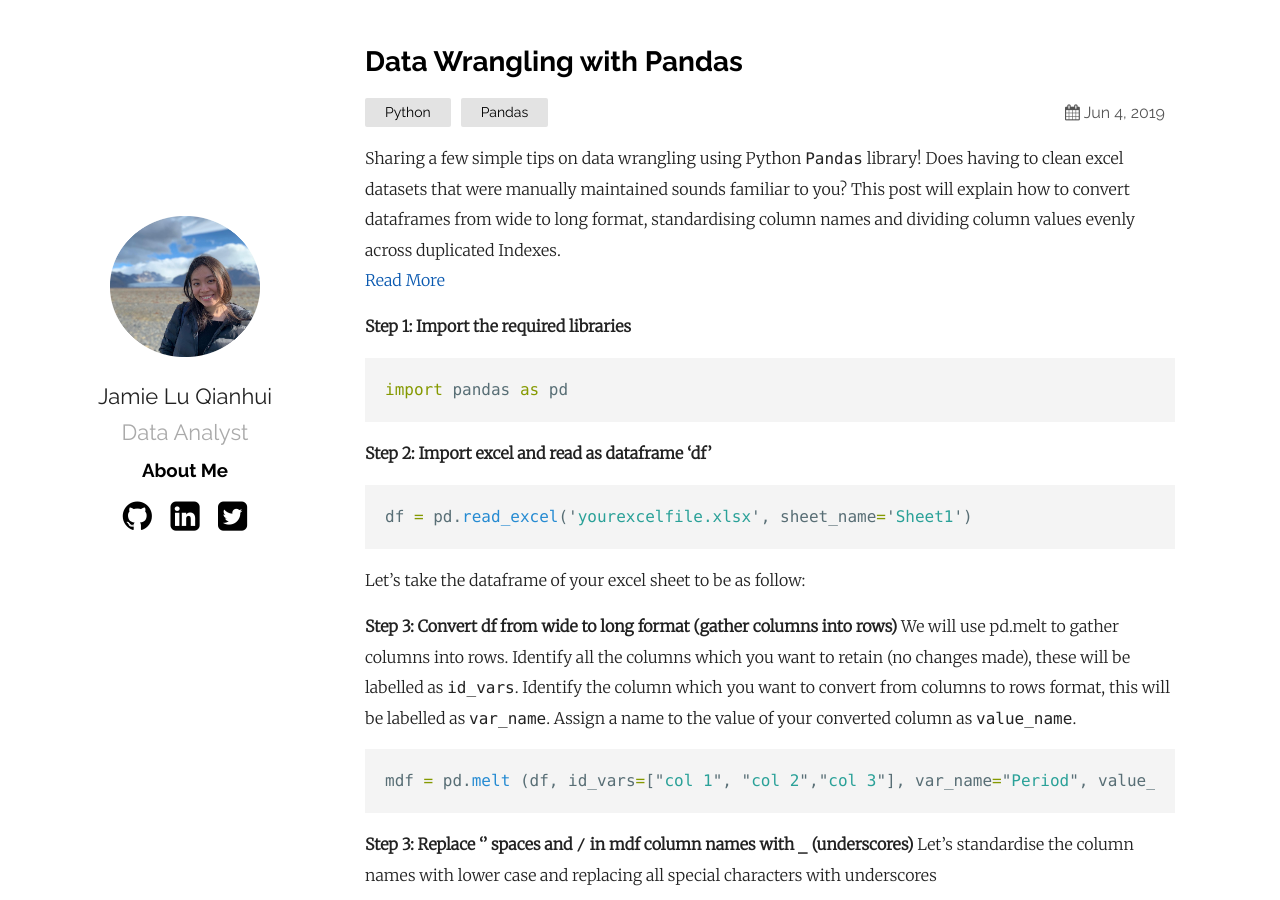
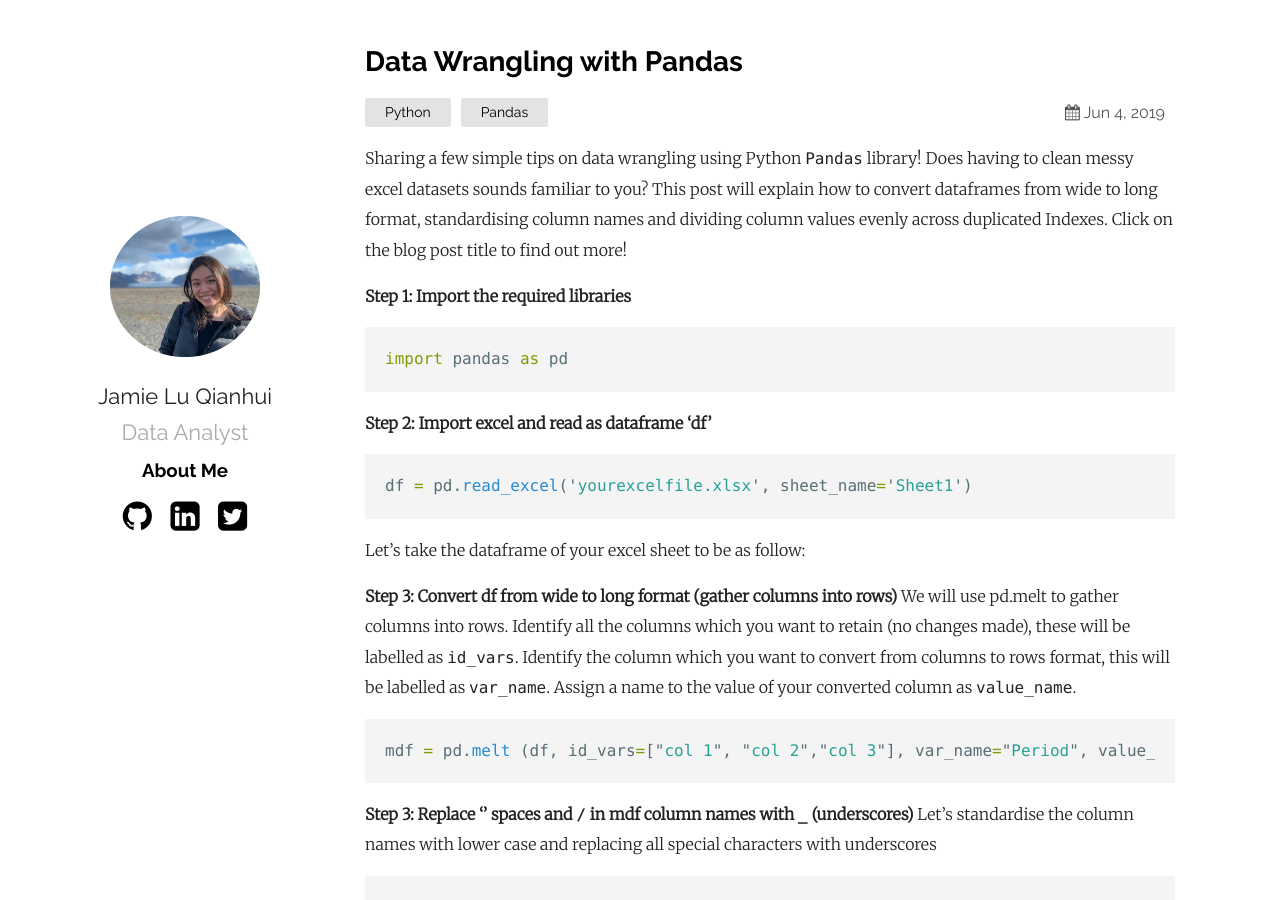
Before and after one commit to jamieqianhui/jamieqianhui.github.io, a Jekyll site: the page built from _posts/2019-06-04-Data-Wrangling-using-Python.markdown, in a window 1280 px wide and 900 px high. Built offline with Jekyll 4.4.1, drawn with Linux system fonts in a browser that asks for light colours.

Commit message:
updated post

```diff
--- a/_posts/2019-06-04-Data-Wrangling-in-Python.markdown
+++ b/_posts/2019-06-04-Data-Wrangling-using-Python.markdown
@@ -4,8 +4,8 @@ title:  "Data Wrangling with Pandas"
 date:   2019-06-04 13:24:36 +0800
 categories: Python Pandas
 ---
-Sharing a few simple tips on data wrangling using Python `Pandas` library! Does having to clean excel datasets that were manually maintained sounds familiar to you? This post will explain how to convert dataframes from wide to long format, standardising column names and dividing column values evenly across duplicated Indexes. <br>
-[Read More][Read More]
+Sharing a few simple tips on data wrangling using Python `Pandas` library! Does having to clean messy excel datasets sounds familiar to you? This post will explain how to convert dataframes from wide to long format, standardising column names and dividing column values evenly across duplicated Indexes. Click on the blog post title to find out more!<br>
+
 
 **Step 1: Import the required libraries**
 
--- a/_posts/2019-06-03-About-Me.markdown
+++ b/_posts/About-Me.markdown
@@ -8,7 +8,7 @@ title:  "About Me"
 
 <br>
 <br>
-## About Me
+## Summary
 
 > Trained in data analytics and real estate, Jamie has delivered scalable data-driven projects with a focus on revenue acquisitions, feasibility studies and business process improvement to real estate consulting firms, government agency and property developer conglomerate. She is experienced in the fields of Data Analytics and Real Estate Cash Flow Analysis and is passionate about data stewardship and wealth management.
 
```
